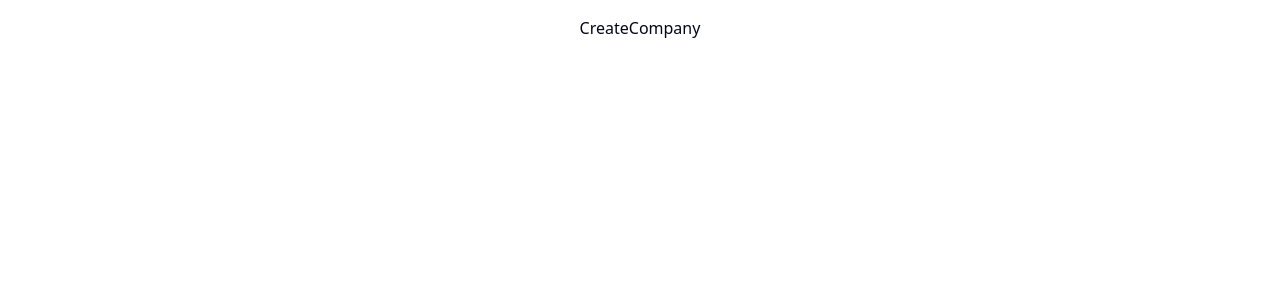
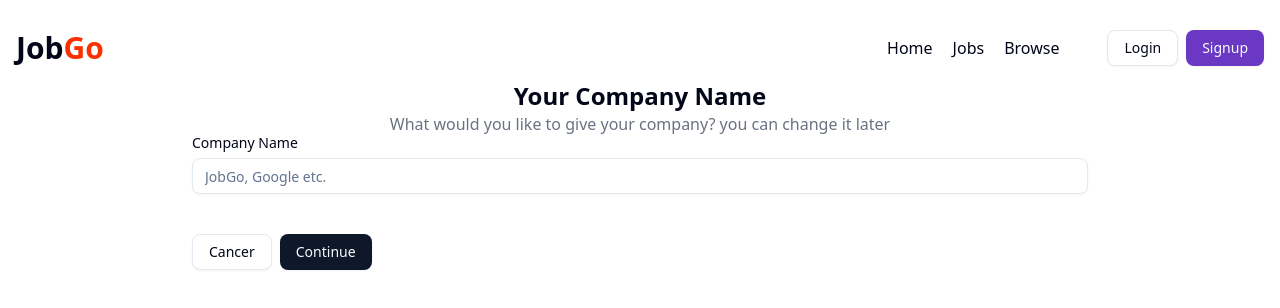
Before and after one commit to nguyendungnd204/jobgo-frontend, a React (Vite) app: page /admin/companies/create in a window 1280 px wide. Shown: the top 308 px of the page. Built offline with nearby package versions, Linux system fonts and the light colour scheme; no server answers.

Commit message:
create company p1

```diff
--- /dev/null
+++ b/src/api/company.js
@@ -0,0 +1,15 @@
+const API_URL = `${import.meta.env.VITE_API_END_POINT}/api/v1/company`;
+import axios from "axios";
+
+export const registerCompany = async ({companyName}) =>{
+    try {
+        const res = await axios.post(`${API_URL}/register`, {companyName}, {headers:{
+            'Content-Type':'application/json'}, withCredentials:true
+        } )
+
+        return res;
+    } catch (error) {
+        console.log(error);
+        throw error;
+    }
+}
--- a/src/components/admin/CreateCompany.jsx
+++ b/src/components/admin/CreateCompany.jsx
@@ -1,9 +1,58 @@
-import React from 'react'
+import React, { useState } from 'react'
+import Navbar from '../shared/Navbar'
+import { Label } from '../ui/label'
+import { Input } from '../ui/input'
+import { Button } from '../ui/button'
+import { useNavigate } from 'react-router-dom'
+import { registerCompany } from '@/api/company'
+import { toast } from 'sonner'
 
 const CreateCompany = () => {
-  return (
-    <div>CreateCompany</div>
-  )
+
+    const navigate = useNavigate();
+    const [companyName, setCompanyName] = useState();
+
+    const registerNewCompany = async () => {
+       try {
+        const res = await registerCompany({companyName});
+
+        if(res.data.success){
+            toast.success(res.data.message);
+            const companyId = res?.data?.company?._id;
+            navigate(`/admin/companies/${companyId}`);
+        }
+       } catch (error) {
+            console.log(error);
+       }
+    }
+
+    return (
+        <div>
+            <Navbar />
+            <div className='max-w-4xl mx-auto'>
+                <div>
+                    <h1 className='font-bold text-2xl'>Your Company Name</h1>
+                    <p className='text-gray-500'>What would you like to give your company? you can change it later</p>
+                </div>
+                <div className=''>
+                <Label className=''>Company Name</Label>
+                <Input
+                    type="text"
+                    className='my-2'
+                    placeholder="JobGo, Google etc."
+                    onChange={(e) => setCompanyName(e.target.value)}
+                >
+                </Input>
+                </div>
+
+                <div className='flex items-center gap-2 my-10'>
+                <Button variant='outline' onClick={() => navigate('/admin/companies')}>Cancer</Button>
+                <Button onClick={registerNewCompany}>Continue</Button>
+                </div>
+
+            </div>
+        </div>
+    )
 }
 
 export default CreateCompany
--- /dev/null
+++ b/src/redux/companySlice.js
@@ -0,0 +1,16 @@
+import {createSlice} from "@reduxjs/toolkit";
+
+const companySlice = createSlice({
+    name: "company",
+    initialState:{
+        singleCompany:null,
+    },
+    reducers:{
+        setSingleCompany:(state, action) => {
+            state.singleCompany = action.payload;
+        }
+    }
+});
+
+export const {setSingleCompany} = companySlice.actions;
+export default companySlice.reducer;
```
